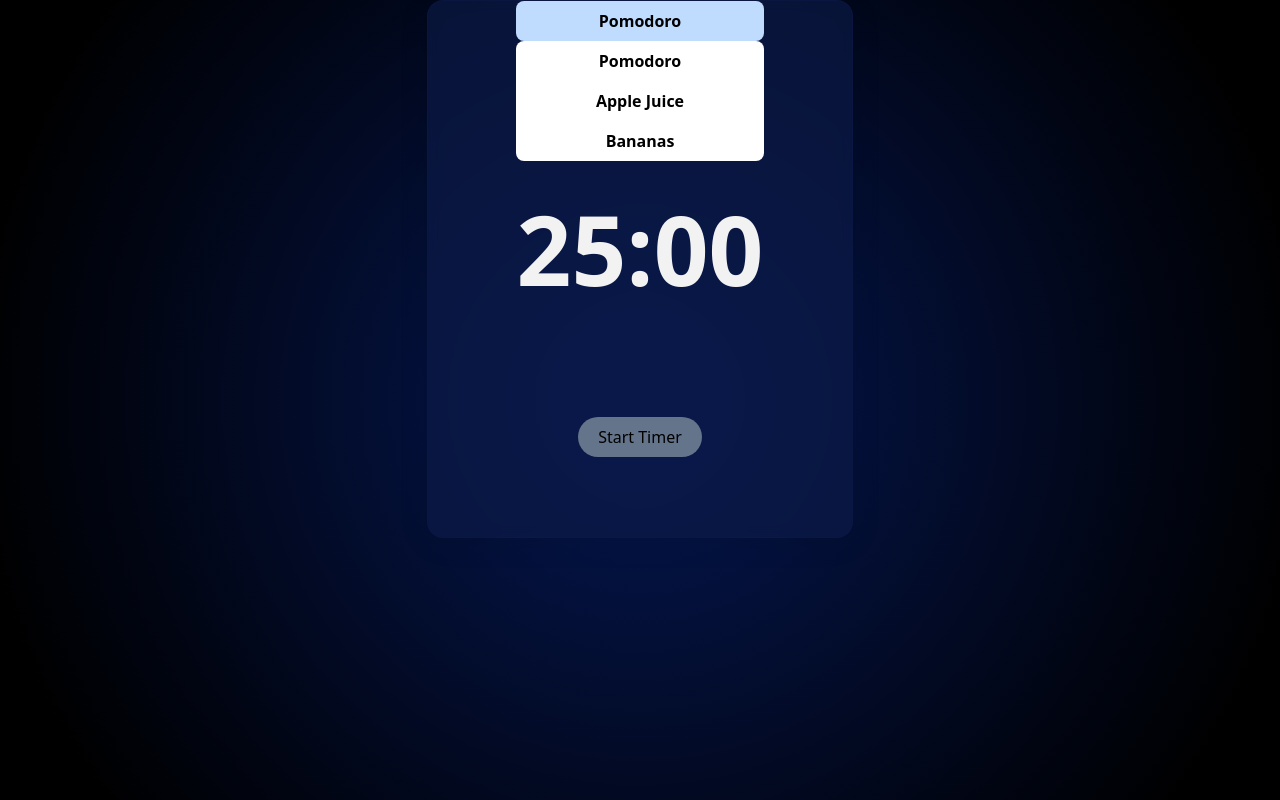
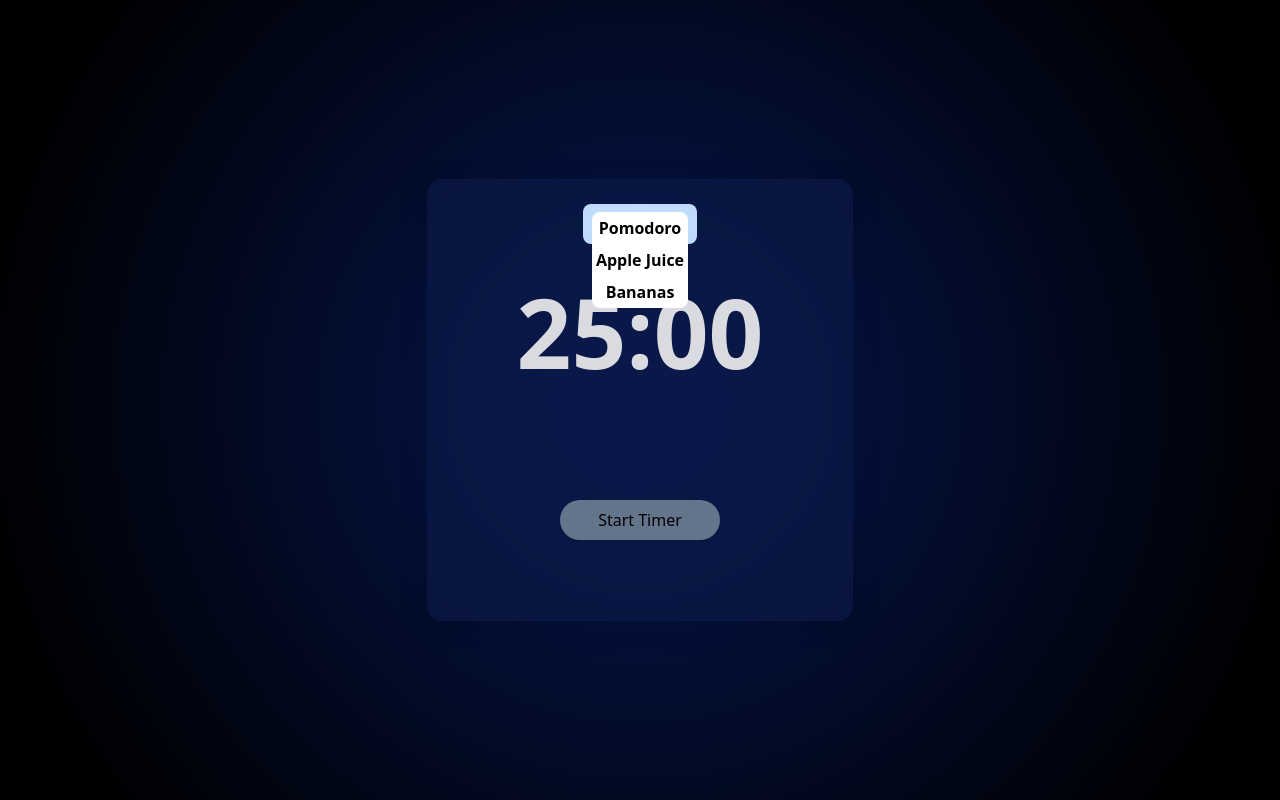
Before and after one commit to A-Hackers/PomoBuddy, a React (Create React App) app in the folder pomobuddy_frontend/: page / in a window 1280 px wide. Both pictures are taken after a click on the button "Pomodoro". Built offline with nearby package versions, Linux system fonts and the light colour scheme.

Commit message:
updated card styling

```diff
--- a/pomobuddy_frontend/src/app.jsx
+++ b/pomobuddy_frontend/src/app.jsx
@@ -1,5 +1,5 @@
 import "./index.css";
-import TimerPage from "./pages/TimerPage.jsx";
+import TimerPage from "./pages/TimerPage";
 
 const App = () => {
   return (
--- a/pomobuddy_frontend/src/components/TimeList.jsx
+++ b/pomobuddy_frontend/src/components/TimeList.jsx
@@ -10,8 +10,8 @@ const TimeList = [
     displayMessage: "Apple Juice",
   },
   {
-    minutes: 10,
-    seconds: 0,
+    minutes: 0,
+    seconds: 10,
     displayMessage: "Bananas",
   },
 ];
--- a/pomobuddy_frontend/src/components/Timer.jsx
+++ b/pomobuddy_frontend/src/components/Timer.jsx
@@ -38,23 +38,27 @@ const Timer = () => {
     return () => clearInterval(interval);
   }, [startTimer, displayMessage, minutes, seconds]);
 
+  const handleIndexChange = (newIndex) => {
+    if (newIndex != index) {
+      setIndex(newIndex);
+      setStartTimer(startTimer ? !startTimer : startTimer);
+    }
+  };
   const timerMinutes = minutes < 10 ? `0${minutes}` : minutes;
   const timerSeconds = seconds < 10 ? `0${seconds}` : seconds;
 
   return (
-    <div className="items-center justify-center flex">
+    <div className="items-center justify-center flex min-h-screen">
       <div className="border border-solid border-cardborder shadow-cardshadow bg-cardcolor rounded-2xl backdrop-blur-cardblur w-5/6 md:w-2/6 bg-opacity-30 grid justify-center ">
-        <TimerMenu index={index} setIndex={setIndex} />
+        <TimerMenu index={index} setIndex={handleIndexChange} />
         <div className="flex justify-center">
-          <div className="">
-            {displayMessage}
-          </div>
-          <div className="text-8xl font-bold py-10 mx-auto text-timercolor">
+          <div className="">{displayMessage}</div>
+          <div className="text-8xl font-semibold py-10 mx-auto text-timercolor text-opacity-90">
             {timerMinutes}:{timerSeconds}
           </div>
         </div>
         <button
-          className="bg-slate-500 rounded-3xl w-3/6 py-2 mx-auto my-20"
+          className="bg-slate-500 rounded-3xl w-40 py-2 mx-auto my-20"
           onClick={() => setStartTimer((prev) => !prev)}
         >
           {startTimer ? "Stop" : "Start"} Timer
--- a/pomobuddy_frontend/src/components/TimerMenu.jsx
+++ b/pomobuddy_frontend/src/components/TimerMenu.jsx
@@ -9,18 +9,18 @@ const TimerMenu = ({ index, setIndex }) => {
   };
 
   return (
-    <div className="flex flex-col">
+    <div className="relative flex justify-center pt-6">
       <button
         onClick={toggleDropdown}
-        className="bg-blue-200 font-semibold justify-center rounded-lg inline-flex items-center px-4 py-2"
+        className="bg-blue-200 font-semibold justify-center rounded-lg inline-flex items-center py-2 px-4"
       >
         {TimeList[index].displayMessage}
       </button>
       {isOpen && (
-        <div className="flex flex-col bg-white rounded-lg">
+        <div className="flex flex-col bg-white rounded-lg absolute mt-2">
           {TimeList.map((item, idx) => (
             <button
-              className="justify-center font-semibold gap-4 px-4 py-2"
+              className="w-full py-1 px-1 justify-center font-semibold"
               key={idx}
               onClick={() => {
                 toggleDropdown();
--- a/pomobuddy_frontend/src/pages/TimerPage.jsx
+++ b/pomobuddy_frontend/src/pages/TimerPage.jsx
@@ -8,7 +8,7 @@ const TimerPage = () => {
       <div className="items-center h-screen bg-background-gradient">
         <Timer />
       </div>
-      <style jsx>{`
+      <style>{`
         .bg-background-gradient {
           background: rgb(4, 20, 72);
           background: -moz-radial-gradient(
```
